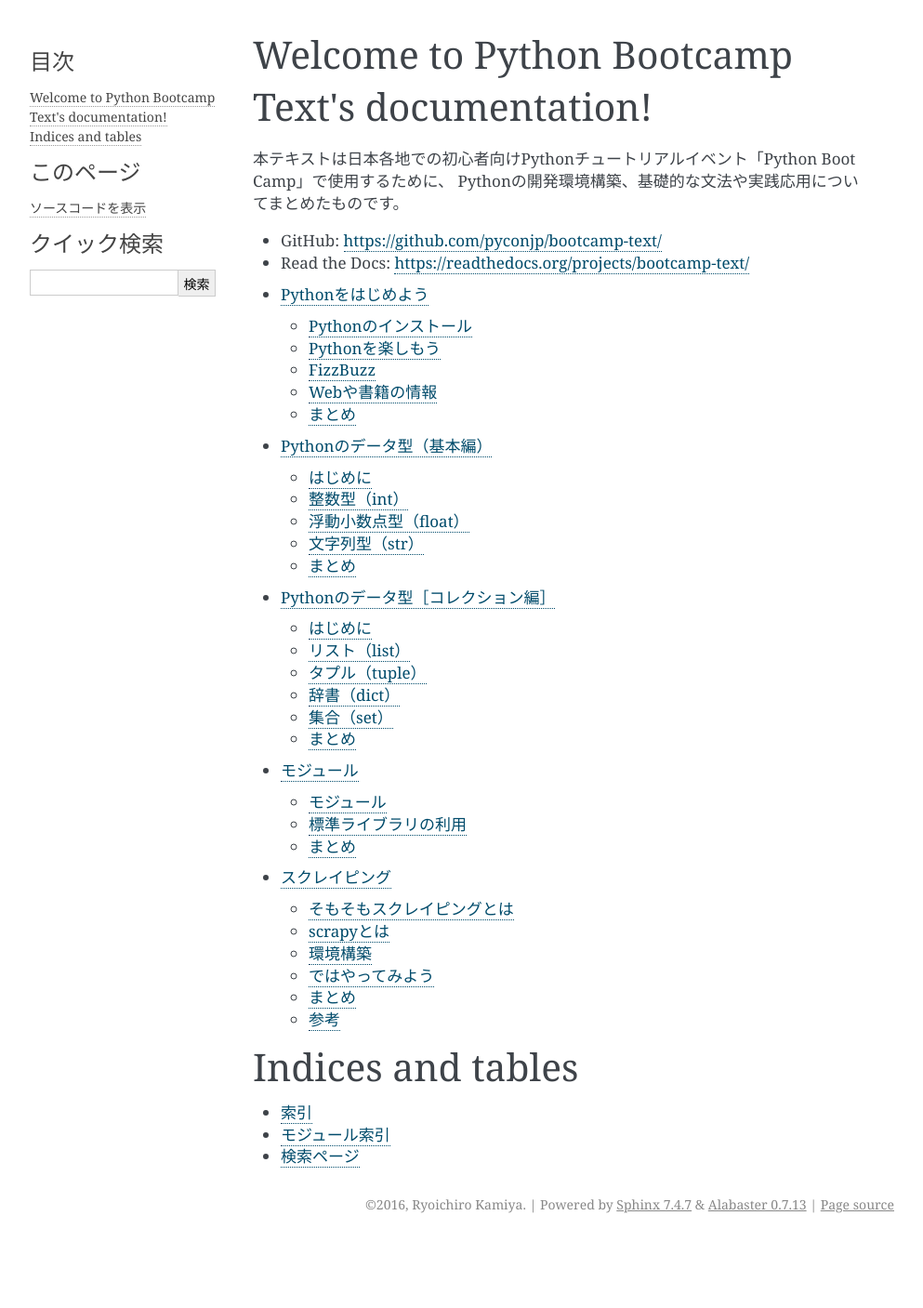
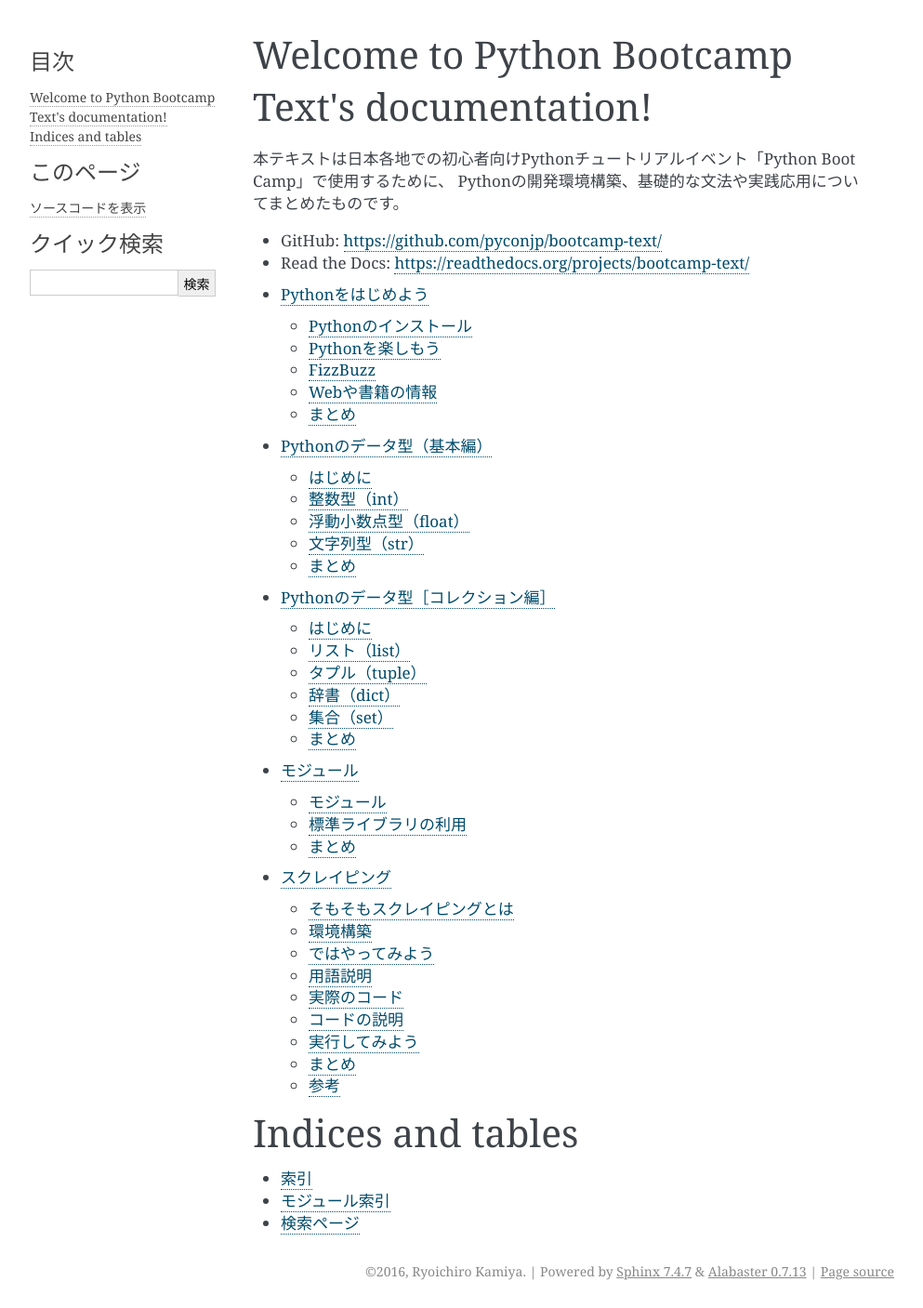
Before and after one commit to pyconjp/pycamp.pycon.jp, a Sphinx documentation site: the page built from source/index.rst, in a window 1280 px wide. Shown: the whole page at 93% size, without its empty margins (148-1141 px from the left). Built offline with Sphinx 7.4.7, drawn with Linux system fonts in a browser that asks for light colours; before the commit the page ends 1335 px from its top, so only the background shows below that; some of the changed lines change nothing that is shown.

Commit message:
#6 スクレイピングの概要を記述

```diff
--- a/source/5_scraping.rst
+++ b/source/5_scraping.rst
@@ -13,60 +13,124 @@
 wiki(https://ja.wikipedia.org/wiki/%E3%82%A6%E3%82%A7%E3%83%96%E3%82%B9%E3%82%AF%E3%83%AC%E3%82%A4%E3%83%94%E3%83%B3%E3%82%B0)より抜粋
 
 
-scrapyとは
-=====================
-スクレイピングをするためのフレームワーク。
-フレームワークなので、以下の作業を肩代わりしてくれて、ユーザーはスクレイピングをするための実装に集中することができます。
-
-１．スクレイピング対象ページのリンクの抜き出し
-２．重複するURLのクロール防止
-３．ドメインごと、IPごとのクロール時間間隔の調整
-
-
 環境構築
 =====================
 
 下記コマンドを実行
-pip install scrapy
-scrapy startproject ${project_name}
 
-終わり
+pip install requests
+
+pip install beautifulsoup4
+
+終了
+
+
+参考：下記はwindowsの場合
+
+C:\Users\akira\AppData\Local\Programs\Python\Python35\Scripts>pip install reques
+ts
+Collecting requests
+  Downloading requests-2.10.0-py2.py3-none-any.whl (506kB)
+    100% |################################| 512kB 1.2MB/s
+Installing collected packages: requests
+Successfully installed requests-2.10.0
+
+
+C:\Users\akira\AppData\Local\Programs\Python\Python35\Scripts>pip install bs4
+Collecting bs4
+  Downloading bs4-0.0.1.tar.gz
+Collecting beautifulsoup4 (from bs4)
+  Downloading beautifulsoup4-4.4.1-py3-none-any.whl (81kB)
+    100% |################################| 81kB 844kB/s
+Installing collected packages: beautifulsoup4, bs4
+  Running setup.py install for bs4 ... done
+Successfully installed beautifulsoup4-4.4.1 bs4-0.0.1
+
 
 
 ではやってみよう
 =====================
-クックパッドのレシピをスクレイピングで収集してみよう
+目的：
+#. スクレイピングでpypiの新着パッケージ情報を取得する
+#. 取得した情報をjsonで保存する
 
-１．プロジェクトフォルダの作成
-scrapy startproject recipe_collector
 
-フォルダ構成と初期のファイルの説明をここに記述
+用語説明
+=====================
+* pypiとは：(pypiの説明)
+* jsonとは：(jsonの説明)
 
-２．items.pyの修正
-必要なら記述
 
-３．pipelines.pyの修正
-必要なら記述
+実際のコード
+=====================
 
-４．settings.pyの修正
-必要なら記述
+下記コードをsimple.pyという名前で保存
 
-５．cookpad.pyの作成
-参考のgithubを理解して、一通りの説明を記述
-参考のgithubはcouchにデータを登録している。
+| #! /usr/bin/env python
+| # -*- coding: utf-8 -*-
+| import sys
+| import json
+| import argparse
+| import requests
+| from bs4 import BeautifulSoup
+|
+|
+| def main(argv=sys.argv[1:]):
+|     parser = argparse.ArgumentParser()
+|     parser.add_argument('-o', '--output', default=sys.stdout, type=argparse.FileType('w'))
+|     args = parser.parse_args(argv)
+|
+|     url = 'https://pypi.python.org/pypi'
+|     res = requests.get(url)
+|     soup = BeautifulSoup(res.content, 'html.parser')
+|     records = soup.select('div.section table.list tr')
+|     iter_records = iter(records)
+|     next(iter_records)  # table header
+|
+|     data = []
+|     for record in iter_records:
+|         tds = record.findAll('td')
+|         if tds[0].get('id') == 'last':
+|             break
+|         atag = tds[1].find('a')
+|         data.append({
+|             'title': atag.text,
+|             'url': atag.get('href'),
+|             'description': tds[2].text,
+|         })
+|
+|     json.dump(data, args.output)
+|
+| if __name__ == '__main__':
+|     sys.exit(main())
 
-結果をCSVにはいてもいいが、(知れているが)余計な労力が日地様なため。
-今回はコンソールに出力するだけでいいのではと考慮。
+
+コードの説明
+=====================
+* 「#! /usr/bin/env python」って何？
+* 「# -*- coding: utf-8 -*-」って何？
+* 「sys.exit」って何？
+* 「[1:]」って何？
+* 「BeautifulSoup」って何？
+* 「json.dump」って何？
+
+
+実行してみよう
+==========
+python simple.py --output output.json
 
 
 まとめ
 ==========
 本節では、Pythonでスクレイピングをする方法を解説しました。
-
-本章では、Pythonでプログラミングするために最低限必要なことを紹介しました。まずはインタープリタを起動して、Pythonに触れてみましょう。
+自動化することにより、作業を効率化することができます。
+目的に応じて処理を記述していきましょう。
 
 
 参考
 ==========
-https://pypi.python.org/pypi/Scrapy
-https://github.com/warau-uichi/recipe_collector
+- requests http://requests-docs-ja.readthedocs.io/en/latest/
+
+- pypi情報取得サンプル https://github.com/TakesxiSximada/happy-scraping/tree/master/pypi.python.org
+
+- Pythonスクレイピングメモ http://qiita.com/TakesxiSximada/items/0944d989e72fa8ac8f3a
```
